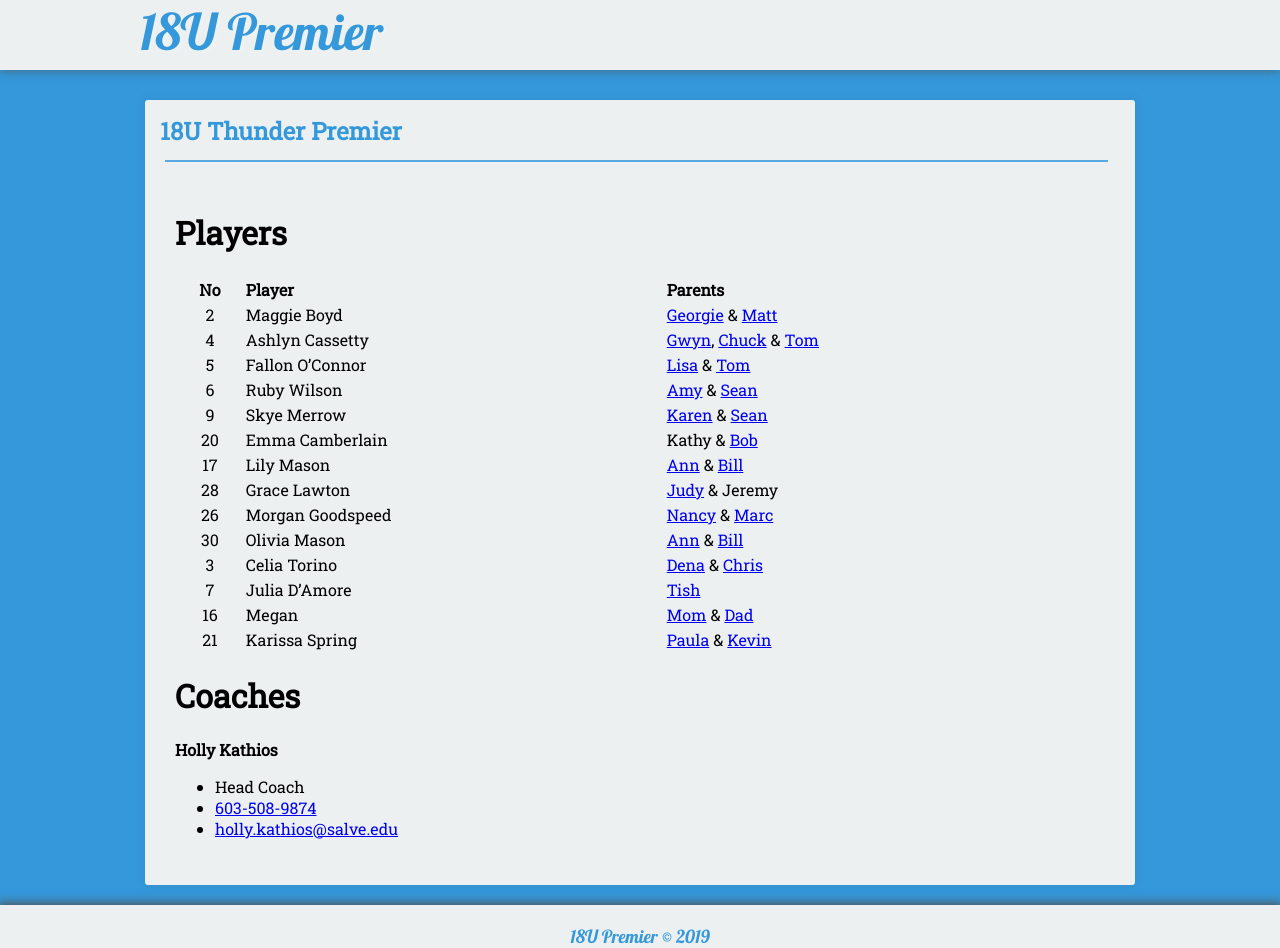
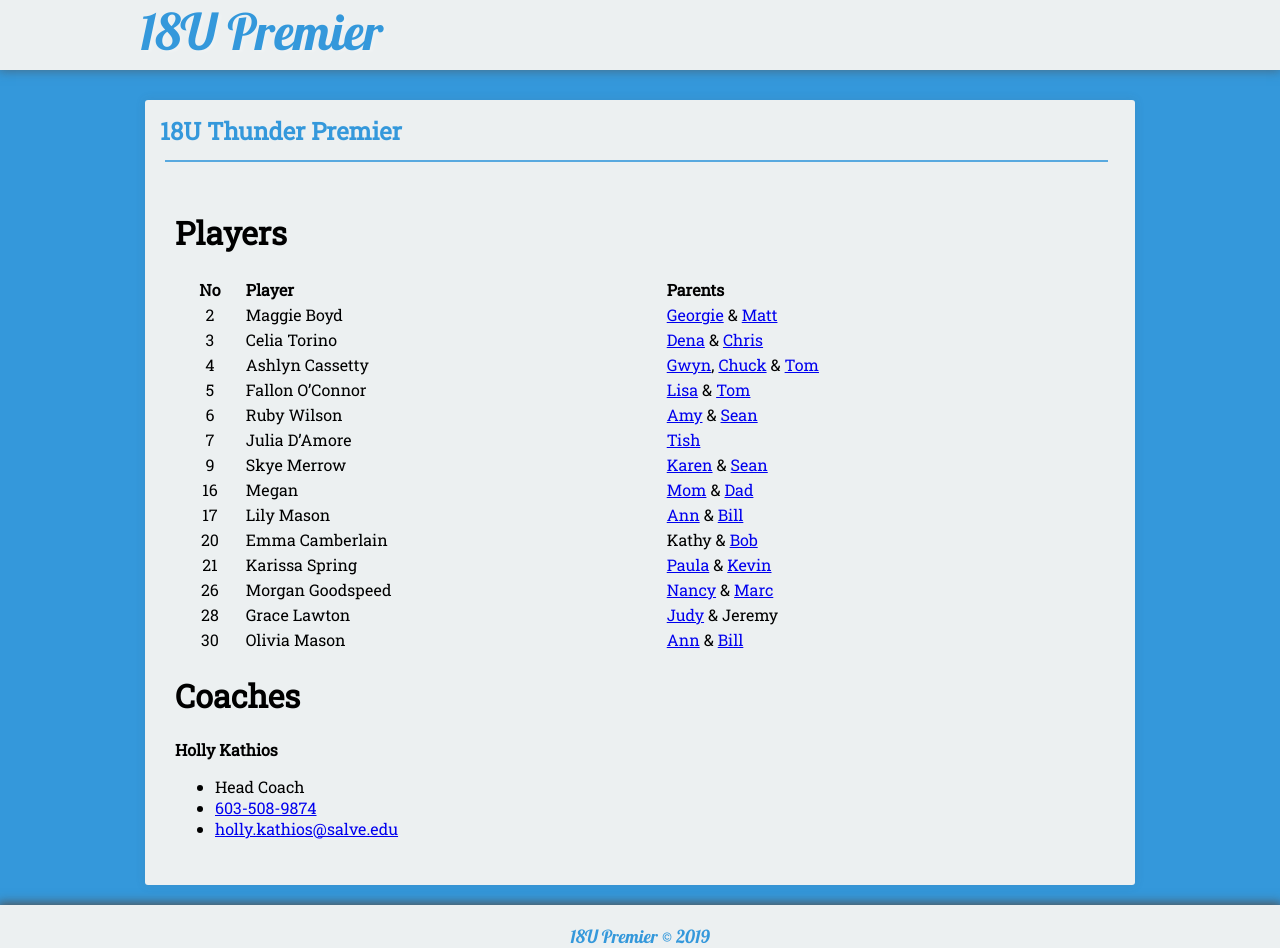
Before and after one commit to seanmerrow/ecf, a Jekyll site: the page built from coaches/index.md, in a window 1280 px wide. Built offline with Jekyll 4.4.1, drawn with Linux system fonts in a browser that asks for light colours; nearby versions of some CDN libraries.

```diff
--- a/coaches/index.md
+++ b/coaches/index.md
@@ -9,19 +9,19 @@ permalink: /coaches/
 |No    | Player               | Parents          |
 |:----:|:---------------------|:-----------------|
 | 2    |Maggie Boyd           | [Georgie](mailto:georgie@arc2arc.com) & [Matt](mailto:matt@arc2arc.com)    |
+| 3    |Celia Torino          | [Dena](mailto:denatorino@gmail.com) & [Chris](mailto:cjtori01@gmail.com)  |
 | 4    |Ashlyn Cassetty       | [Gwyn](mailto:gcassetty@gmail.com), [Chuck](mailto:cmatthewssr@icloud.com) & [Tom](mailto:thomascassetty@gmail.com)     |
 | 5    |Fallon O'Connor       | [Lisa](mailto:laoconnor04@hotmail.com) & [Tom](mailto:tfoconnor86@gmail.com)               |
 | 6    |Ruby Wilson           | [Amy](mailto:amytwilson03@gmail.com) & [Sean](mailto:swilwil@yahoo.com)        |
+| 7    |Julia D'Amore         | [Tish](mailto:tishd32@cox.net) |
 | 9    |Skye Merrow           | [Karen](mailto:kmerrow@msn.com) & [Sean](mailto:seanmerrow@gmail.com)     |
+| 16   |Megan                 | [Mom](mailto:mom) & [Dad](mailto:dad) |
+| 17   |Lily Mason            | [Ann](mailto:annmason@trugreenmail.com) & [Bill](mailto:wcmjr@comcast.net)      |
 | 20   |Emma Camberlain       | Kathy & [Bob](mailto:robert.camberlain@kodak.com)
-| 17   |Lily Mason            | [Ann](mailto:annmason@trugreenmail.com) & [Bill](mailto:wcmjr@comcast.net)      |
+| 21   |Karissa Spring        | [Paula](mailto:pspring28@yahoo.com) & [Kevin](mailto:kspring27@yahoo.com) |
+| 26   |Morgan Goodspeed      | [Nancy](mailto:nancy.goodspeed@eversource.com) & [Marc](mailto:marcgoodspeed@comcast.net)     |
 | 28   |Grace Lawton          | [Judy](mailto:jlsgoodtimes@gmail.com) & Jeremy   |
-| 26   |Morgan Goodspeed      | [Nancy](mailto:nancy.goodspeed@eversource.com) & [Marc](mailto:marcgoodspeed@comcast.net)     |
 | 30   |Olivia Mason          | [Ann](mailto:annmason@trugreenmail.com) & [Bill](mailto:wcmjr@comcast.net)      |
-| 3    |Celia Torino          | [Dena](mailto:denatorino@gmail.com) & [Chris](mailto:cjtori01@gmail.com)  |
-| 7    |Julia D'Amore         | [Tish](mailto:tishd32@cox.net) |
-| 16   |Megan                 | [Mom](mailto:mom) & [Dad](mailto:dad) |
-| 21   |Karissa Spring        | [Paula](mailto:pspring28@yahoo.com) & [Kevin](mailto:kspring27@yahoo.com)
 
 
 # Coaches
```
